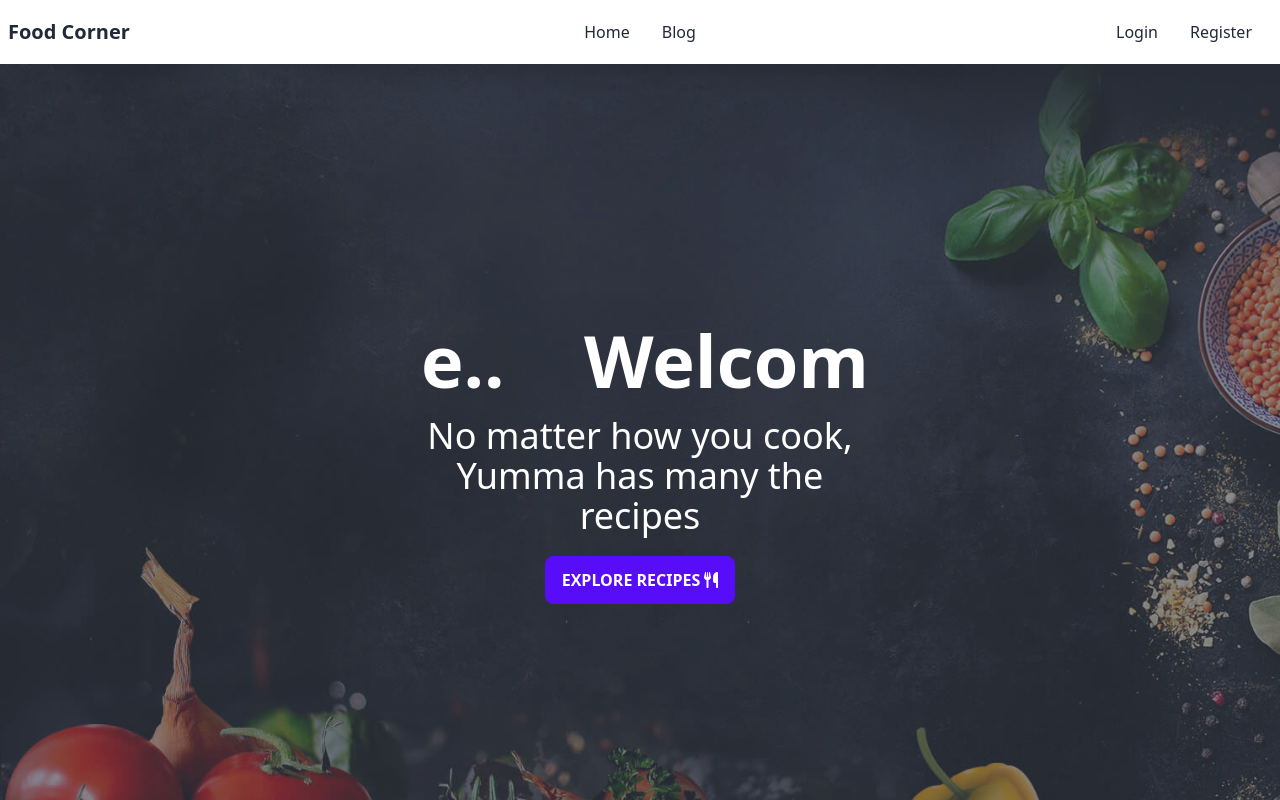
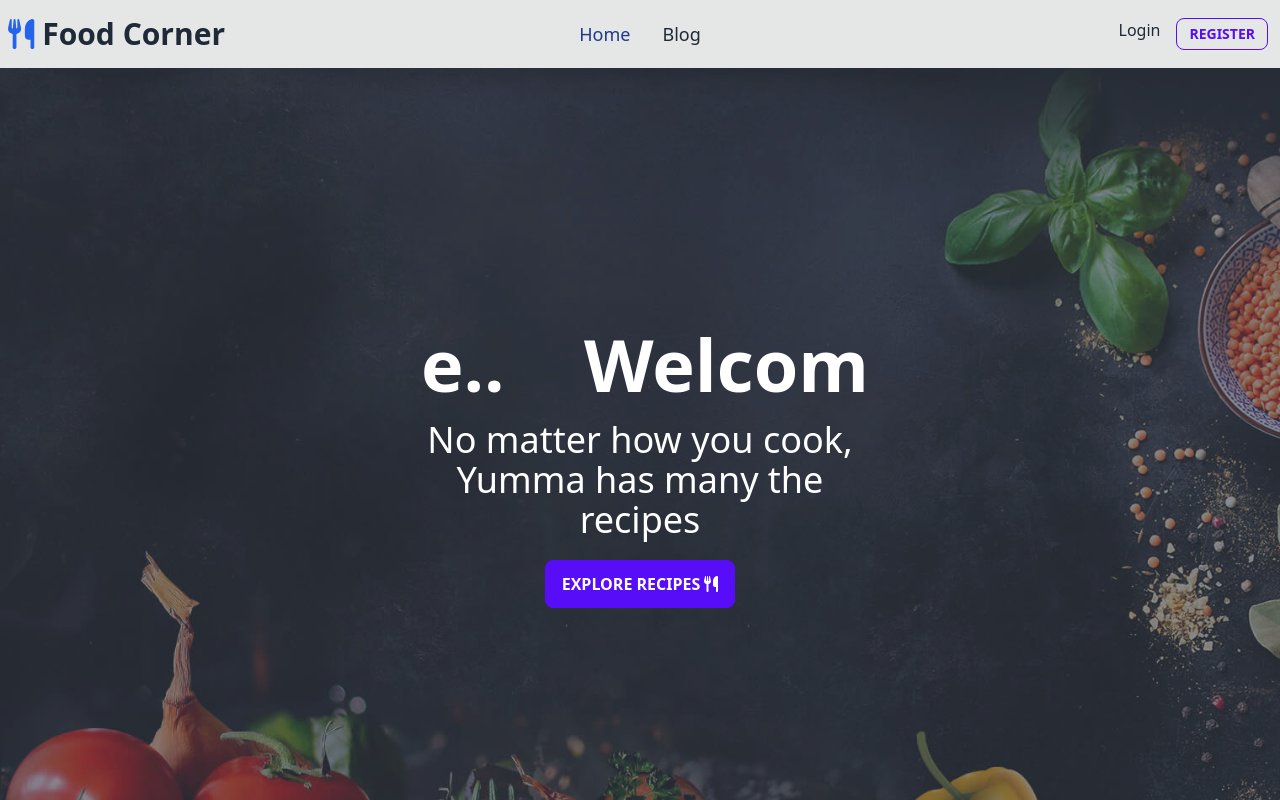
Before and after one commit to PaulShourav/food-corner, a React (Vite) app: page / in a window 1280 px wide. Shown: the top 800 px of the page. Built offline with nearby package versions, Linux system fonts and the light colour scheme; no server answers.

Commit message:
Header completed

```diff
--- a/src/components/Banner.jsx
+++ b/src/components/Banner.jsx
@@ -10,12 +10,12 @@ const Banner = () => {
             <div className="hero-overlay bg-opacity-60"></div>
             <div className="hero-content text-center text-neutral-content">
                 <div className="max-w-md">
-                    {/* <h1 className="mb-5 text-5xl font-bold md:text-7xl"> */}
+
                     <Marquee>
-                    <h1 className="mb-5 text-5xl font-bold md:text-7xl">Welcome..</h1>
+                    <h1 className="mb-5 text-4xl font-bold md:text-7xl">Welcome..</h1>
                     </Marquee>
-                    {/* </h1> */}
-                    <p className="mb-5 text-4xl">No matter how you cook, Yumma has many the recipes</p>
+
+                    <p className="mb-5 text-2xl md:text-4xl">No matter how you cook, Yumma has many the recipes</p>
                     <Link  className='btn btn-primary text-base'>Explore Recipes <FontAwesomeIcon icon="fa-solid fa-utensils" className='ps-1'/></Link>
                 </div>
             </div>
--- a/src/components/Header.jsx
+++ b/src/components/Header.jsx
@@ -1,6 +1,6 @@
 /* eslint-disable no-unused-vars */
 import React, { useContext } from 'react';
-import { Link } from 'react-router-dom';
+import { Link, NavLink } from 'react-router-dom';
 import { AuthContext } from '../providers/AuthProvider';
 import { FontAwesomeIcon } from '@fortawesome/react-fontawesome';
 
@@ -16,33 +16,24 @@ const Header = () => {
     }
 
     return (
-        <div className="navbar bg-base-100  container mx-auto ">
+        <div className=' bg-base-300'>
+<div className="navbar  container mx-auto ">
             <div className="navbar-start ">
                 <div className="dropdown">
                     <label tabIndex={0} className="btn btn-ghost lg:hidden">
                         <svg xmlns="http://www.w3.org/2000/svg" className="h-5 w-5" fill="none" viewBox="0 0 24 24" stroke="currentColor"><path strokeLinecap="round" strokeLinejoin="round" strokeWidth="2" d="M4 6h16M4 12h8m-8 6h16" /></svg>
                     </label>
                     <ul tabIndex={0} className="menu menu-compact dropdown-content mt-3 p-2 shadow bg-base-100 rounded-box w-52">
-                        <li><a>Item 1</a></li>
-                        <li tabIndex={0}>
-                            <a className="justify-between">
-                                Parent
-                                <svg className="fill-current" xmlns="http://www.w3.org/2000/svg" width="24" height="24" viewBox="0 0 24 24"><path d="M8.59,16.58L13.17,12L8.59,7.41L10,6L16,12L10,18L8.59,16.58Z" /></svg>
-                            </a>
-                            <ul className="p-2">
-                                <li><a>Submenu 1</a></li>
-                                <li><a>Submenu 2</a></li>
-                            </ul>
-                        </li>
-                        <li><a>Item 3</a></li>
+                    <li><NavLink className={({ isActive }) => isActive ? 'text-blue-900' : ''} to='/'>Home</NavLink></li>
+                    <li><NavLink className={({ isActive }) => isActive ? 'text-blue-900' : ''} to='/blog'>Blog</NavLink></li>
                     </ul>
                 </div>
-                <Link className="font-bold text-xl ">Food Corner</Link>
+                <Link className="font-bold text-base md:text-3xl "><FontAwesomeIcon icon="fa-solid fa-utensils" className='pe-2 text-blue-600'/>Food Corner</Link>
             </div>
             <div className="navbar-center hidden lg:flex">
-                <ul className="menu menu-horizontal px-1">
-                    <li><Link>Home</Link></li>
-                    <li><Link>Blog</Link></li>
+                <ul className="menu menu-horizontal text-lg px-1">
+                    <li><NavLink className={({ isActive }) => isActive ? 'text-blue-900' : ''} to='/'>Home</NavLink></li>
+                    <li><NavLink className={({ isActive }) => isActive ? 'text-blue-900' : ''} to='/blog'>Blog</NavLink></li>
                 </ul>
             </div>
             <div className="navbar-end">
@@ -61,13 +52,15 @@ const Header = () => {
 
                                 <li><Link onClick={handleLogout}>Logout</Link></li>
                             </ul>
-                        </div> : <><li><Link to='/login'>Login</Link></li>
-                            <li><Link to='/register'>Register</Link></li></>
+                        </div> : <><Link to='/login'>Login</Link>
+                            <Link className='btn btn-sm btn-outline btn-primary ms-4' to='/register'>Register</Link> </>
                     }
 
                 </ul>
             </div>
         </div>
+        </div>
+
     );
 };
 
--- a/tailwind.config.js
+++ b/tailwind.config.js
@@ -9,9 +9,9 @@ export default {
       padding: {
         DEFAULT: '1rem',
         sm: '2rem',
-        lg: '4rem',
+        lg: '10rem',
         xl: '5rem',
-        '2xl': '6rem',
+        '2xl': '8rem',
       },
     },
   },
```
